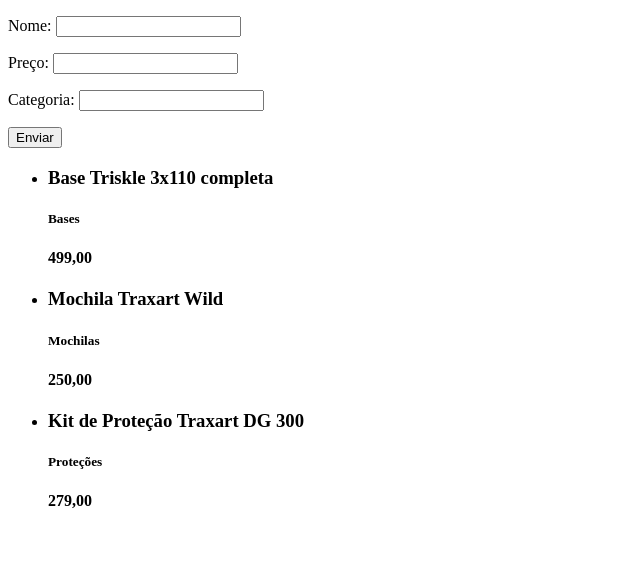
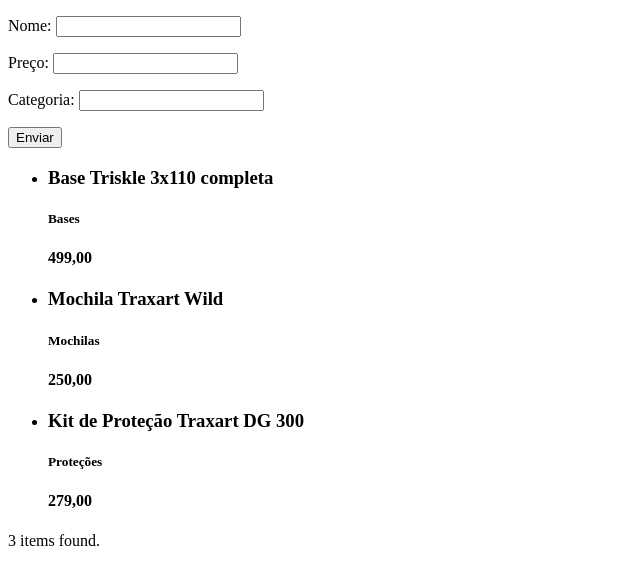
Before and after one commit to mabner/ffav-exercicio-02, a Vue app: page / in a window 1280 px wide. Shown: the top 584 px of the page, without its empty margins (0-640 px from the left). Built offline with nearby package versions, Linux system fonts and the light colour scheme.

Commit message:
Adds product count, step 3 done

```diff
--- a/src/components/ProductsList.vue
+++ b/src/components/ProductsList.vue
@@ -7,6 +7,7 @@
 					<ProductItem :product="product" />
 				</li>
 			</ul>
+			{{ totalProducts }}
 		</div>
 	</div>
 </template>
@@ -22,5 +23,13 @@
 		components: {
 			ProductItem,
 		},
+		computed: {
+			totalProducts() {
+				const totalProd = this.products.length;
+				return totalProd > 1
+					? `${totalProd} items found.`
+					: `${totalProd} item found.`;
+			},
+		},
 	};
 </script>
```
